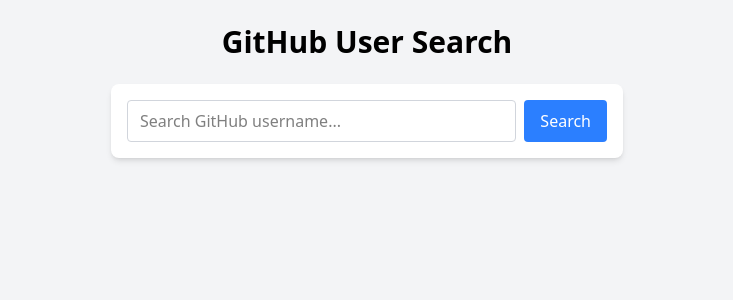
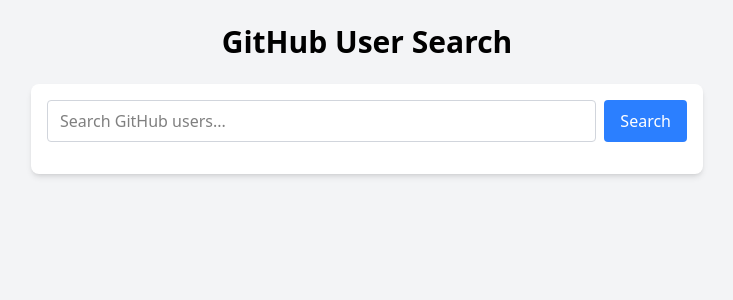
Before and after one commit to zainab9291/alx-fe-reactjs, a React (Vite) app in the folder github-user-search/: page / in a window 1280 px wide. Shown: the top 300 px of the page, without its empty margins (273-1006 px from the left). Built offline with nearby package versions, Linux system fonts and the light colour scheme.

Commit message:
Add Tailwind CSS setup and enhancements

```diff
--- a/github-user-search/src/components/Search.jsx
+++ b/github-user-search/src/components/Search.jsx
@@ -1,8 +1,9 @@
 import { useState } from "react";
 import { fetchUserData } from "../services/githubService";
 
-const Search = ({ onResult }) => {
-  const [username, setUsername] = useState("");
+const Search = () => {
+  const [query, setQuery] = useState("");
+  const [users, setUsers] = useState([]);
   const [loading, setLoading] = useState(false);
   const [error, setError] = useState(null);
 
@@ -12,29 +13,27 @@
     setError(null);
 
     try {
-      const data = await fetchUserData(username);
-      if (!data) {
+      const results = await fetchUserData(query);
+      if (results.length === 0) {
         setError("Looks like we cant find the user");
-        onResult(null);
-      } else {
-        onResult(data);
       }
+      setUsers(results);
     } catch {
       setError("Looks like we cant find the user");
-      onResult(null);
+      setUsers([]);
     } finally {
       setLoading(false);
     }
   };
 
   return (
-    <div className="max-w-lg mx-auto p-4 bg-white shadow-md rounded-lg">
-      <form onSubmit={handleSearch} className="flex gap-2">
+    <div className="max-w-2xl mx-auto p-4 bg-white shadow-md rounded-lg">
+      <form onSubmit={handleSearch} className="flex gap-2 mb-4">
         <input
           type="text"
-          placeholder="Search GitHub username..."
-          value={username}
-          onChange={(e) => setUsername(e.target.value)}
+          placeholder="Search GitHub users..."
+          value={query}
+          onChange={(e) => setQuery(e.target.value)}
           className="flex-1 border border-gray-300 rounded px-3 py-2 focus:outline-none focus:ring focus:ring-blue-300"
         />
         <button
@@ -45,8 +44,31 @@
         </button>
       </form>
 
-      {loading && <p className="mt-4 text-gray-500">Loading...</p>}
-      {error && <p className="mt-4 text-red-500">{error}</p>}
+      {loading && <p className="text-gray-500">Loading...</p>}
+      {error && <p className="text-red-500">{error}</p>}
+
+      <div className="grid gap-4">
+        {users.map((user) => (
+          <div key={user.id} className="flex items-center gap-4 p-3 border rounded-lg shadow-sm">
+            <img
+              src={user.avatar_url}
+              alt={user.login}
+              className="w-16 h-16 rounded-full border"
+            />
+            <div>
+              <h2 className="text-lg font-bold">{user.login}</h2>
+              <a
+                href={user.html_url}
+                target="_blank"
+                rel="noopener noreferrer"
+                className="text-blue-500 hover:underline"
+              >
+                View Profile
+              </a>
+            </div>
+          </div>
+        ))}
+      </div>
     </div>
   );
 };
--- a/github-user-search/src/services/githubService.js
+++ b/github-user-search/src/services/githubService.js
@@ -1,10 +1,10 @@
 import axios from "axios";
 
-export const fetchUserData = async (username) => {
+export const fetchUserData = async (query) => {
   try {
-    const response = await axios.get(`https://api.github.com/users/${username}`);
-    return response.data;
+    const response = await axios.get(`https://api.github.com/search/users?q=${query}`);
+    return response.data.items; // بيرجع Array من اليوزرز
   } catch (error) {
-    return null; // لو حصل خطأ أو المستخدم مش موجود
+    return [];
   }
 };
```
